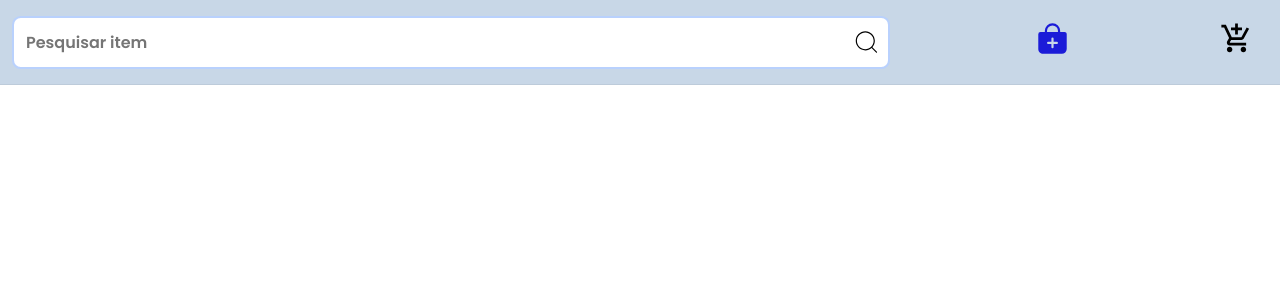
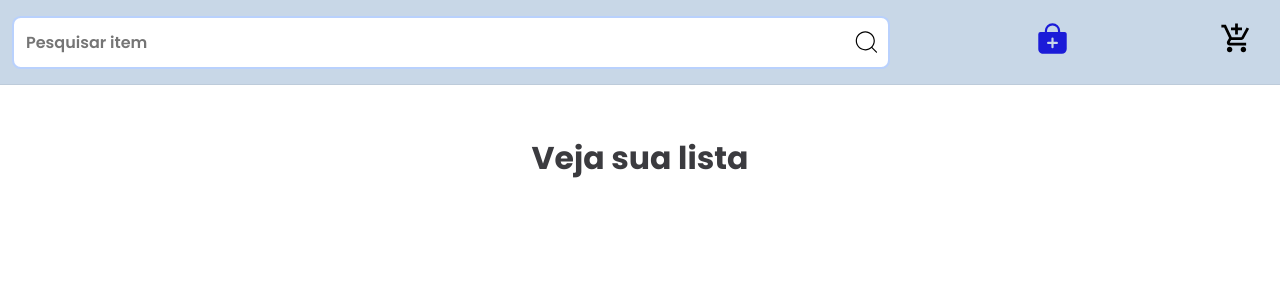
Before and after one commit to SantV7/list_supermarket, a React (Vite) app: page / in a window 1280 px wide. Shown: the top 300 px of the page. Built offline with nearby package versions, Linux system fonts and the light colour scheme.

Commit message:
adjustment in content

```diff
--- a/src/App.jsx
+++ b/src/App.jsx
@@ -1,4 +1,5 @@
 import HeaderPage from './components/header/HeaderPage'
+import Main from './components/main/Main'
 import './styles/global.css'
 
 
@@ -8,7 +9,7 @@ function App() {
   return (
     <>
      <HeaderPage />
-
+     <Main />
     </>
   )
 }
--- /dev/null
+++ b/src/components/main/Main.jsx
@@ -0,0 +1,23 @@
+import React from 'react'
+import '../../styles/main/main.css'
+const Main = () => {
+  return (
+      <>
+      <main>
+
+        <section id='area_list_itens'>
+          <div className="see_your_list">
+            <h2>Veja sua lista</h2>
+          </div>
+
+          <section id='cards_itens_area'>
+
+          </section>
+
+        </section>
+      </main>
+      </>
+  )
+}
+
+export default Main
--- /dev/null
+++ b/src/styles/main/main.css
@@ -0,0 +1,19 @@
+main {
+    padding: 10px;
+    width: 100%;
+    height: 100vh;
+}
+
+
+main > #area_list_itens {
+    display: flex;
+    justify-content: center;
+    height: 60%;
+}
+
+main > #area_list_itens > .see_your_list {
+    font-size: 21px;
+    margin-top: 40px;
+    text-align: center;
+    color: rgb(59, 59, 63);
+}
```
